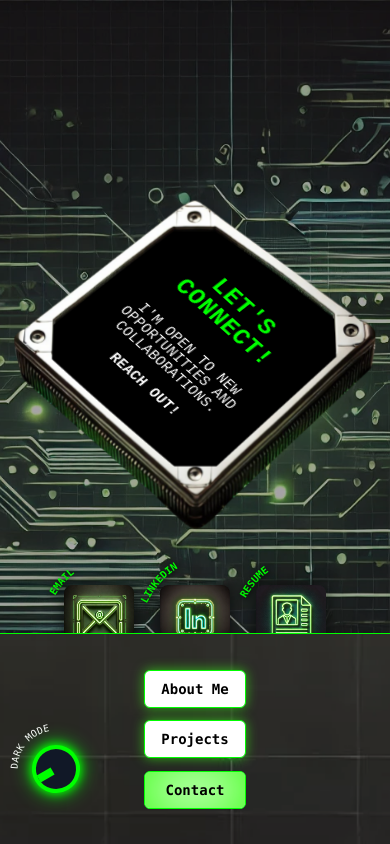
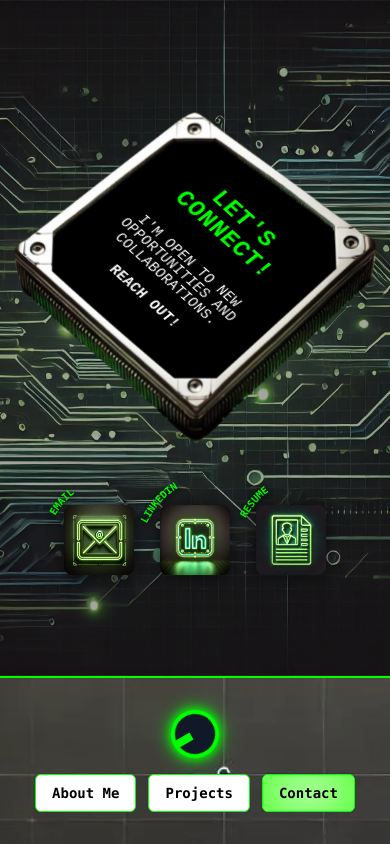
Before and after one commit to Eliav-Nachmani/portfolio, a Next.js app: page /contact in a window 390 px wide. Built offline with nearby package versions, Linux system fonts and the light colour scheme.

Commit message:
Mobile Optimized 5

```diff
--- a/src/app/contact/page.tsx
+++ b/src/app/contact/page.tsx
@@ -5,8 +5,8 @@ import Link from "next/link";
 
 export default function Contact() {
   return (
-    <div className="flex flex-col min-h-screen bg-black text-white relative">
-      {/* Full-Screen Background Image */}
+    <div className="relative flex flex-col h-full min-h-full bg-black text-white">
+      {/* Background Image */}
       <div
         className="absolute inset-0 bg-cover bg-center bg-no-repeat"
         style={{
@@ -15,27 +15,22 @@ export default function Contact() {
       ></div>
       <div className="absolute inset-0 bg-black opacity-35 z-0"></div>
 
-      {/* Shared Curved Path Definition (Used for All Icons) */}
+      {/* Shared Curved Path Definition */}
       <svg width="0" height="0">
         <defs>
-          <path
-            id="sharedCurve"
-            d="M 10,90 Q 30,10 90,10"
-            fill="transparent"
-          />
+          <path id="sharedCurve" d="M 10,90 Q 30,10 90,10" fill="transparent" />
         </defs>
       </svg>
 
-      {/* Page Content - Ensures Everything is Centered */}
-      <div className="relative flex flex-col-reverse md:flex-row md:grid md:grid-cols-12 items-center justify-center min-h-screen gap-10 md:gap-0">
-        {/* Left Column - Contact Icons */}
-        <div className="col-span-3 flex flex-col items-center justify-center space-y-16 md:space-y-24 relative z-10 h-full">
-        <div className="grid grid-cols-3 gap-24 smaller:gap-6 sm:gap-24 md:gap-8 md:flex md:flex-col md:space-y-16
-                transition-all duration-500 ease-in-out transform">
+      {/* ✅ Page Content (Enforce Height) */}
+      <div className="relative gap-12 flex flex-col-reverse md:grid md:grid-cols-12 items-center justify-center w-full h-full min-h-full">
+      {/* ✅ Left Column - Contact Icons */}
+        <div className="col-span-3 flex flex-col items-center justify-center space-y-16 md:space-y-24 relative z-10">
+          <div className="grid grid-cols-3 gap-24 smaller:gap-6 sm:gap-24 md:gap-8 md:flex md:flex-col md:space-y-16 transition-all duration-500 ease-in-out transform">
             {[
               { href: "mailto:eliavyep@gmail.com", src: "/images/email-icon.webp", label: "Email" },
               { href: "https://www.linkedin.com/in/eliav-nachmani/", src: "/images/linkedin-icon.webp", label: "LinkedIn" },
-              { href: "/resume.pdf", src: "/images/resume.webp", label: "Resume" }
+              { href: "/resume.pdf", src: "/images/resume.webp", label: "Resume" },
             ].map(({ href, src, label }, index) => (
               <div
                 key={index}
@@ -61,14 +56,13 @@ export default function Contact() {
                   />
                 </Link>
               </div>
-
             ))}
           </div>
         </div>
 
-        {/* Right Column - Chip Design with Contained Text */}
-        <div className="col-span-9 flex items-center justify-center relative w-full h-full ">
-          {/* Chip Container */}
+        {/* ✅ Right Column - Chip Design */}
+        <div className="col-span-9 flex items-center justify-center relative w-full ">
+          {/* ✅ Chip Container - Ensures Full Height */}
           <div className="relative flex flex-col items-center justify-center w-full max-w-[700px] m-4 rounded-lg transition-all duration-300 floating">
             {/* Chip Image */}
             <Image
@@ -79,14 +73,14 @@ export default function Contact() {
               className="w-full max-w-[700px] h-auto rounded-lg grow"
             />
 
-            {/* Text Inside Chip - Fully Contained with Padding & Centered */}
-            <div className="absolute inset-0 flex flex-col items-center justify-center text-center p-6 md:p-14 max-w-[60%] mx-auto rotate-[42deg] skew-x-[-10deg] -mt-[40px] sm:-mt-[100px] ">
+            {/* ✅ Text Inside Chip - Now Fully Contained */}
+            <div className="absolute inset-0 flex flex-col items-center justify-center text-center p-6 md:p-14 max-w-[60%] mx-auto rotate-[42deg] skew-x-[-10deg] -mt-[40px] sm:-mt-[100px]">
               <h1 className="text-2xl md:text-4xl lg:text-4xl font-bold text-neon-green tracking-wide animate-flicker leading-[1] fade-in">
-              Let&apos;s Connect!
+                Let&apos;s Connect!
               </h1>
 
-              <h2 className="fade-in text-sm md:text-lg lg:text-xl text-white tracking-wide mt-6 animate-flicker leading-[1] ">
-              I&apos;m open to new opportunities and collaborations.<br /><br /><b>Reach out!</b>
+              <h2 className="fade-in text-sm md:text-lg lg:text-xl text-white tracking-wide mt-6 animate-flicker leading-[1]">
+                I&apos;m open to new opportunities and collaborations.<br /><br /><b>Reach out!</b>
               </h2>
             </div>
           </div>
--- a/src/app/projects/page.tsx
+++ b/src/app/projects/page.tsx
@@ -44,7 +44,7 @@ export default function Projects() {
   }, []);
 
   return (
-    <div className="relative flex flex-col min-h-screen bg-black text-white overflow-hidden">
+    <div className="relative flex flex-col h-[100%] bg-black text-white">
       {/* Background Image */}
       <div
         className="absolute inset-0 z-0"
@@ -57,8 +57,8 @@ export default function Projects() {
       />
       <div className="absolute inset-0 bg-black opacity-35 z-0"></div>
 
-      {/* Main Content (85vh) */}
-      <div className="relative h-[85vh] flex justify-center items-center">
+
+      <div className="relative h-[100%] flex justify-center items-center">
         {/* Project Circles Container */}
         <div
           className="relative flex items-center justify-center w-full h-full"
--- a/src/components/layout/ClientWrapper.tsx
+++ b/src/components/layout/ClientWrapper.tsx
@@ -2,39 +2,43 @@
 
 import { useEffect, useState } from "react";
 import { usePathname } from "next/navigation";
+import { useKnob } from "@/components/layout/KnobWrapper"; // ✅ Ensures Knob state persists
 import Navigation from "@/components/layout/Navigation";
 
 export default function ClientWrapper({ children }: { children: React.ReactNode }) {
   const pathname = usePathname();
   const [showNoise, setShowNoise] = useState(false);
   const [currentPage, setCurrentPage] = useState(children);
+  const { angle } = useKnob(); // ✅ Read Knob state (DON'T reset it)
 
   useEffect(() => {
-    setShowNoise(true); // Show noise effect
+    setShowNoise(true); // Show static effect
 
-    // Delay rendering the new page until after the noise effect disappears
+    // Delay rendering new page until effect fades out
     const timer = setTimeout(() => {
-      setCurrentPage(children); // Only update page content AFTER noise effect is done
-      setShowNoise(false); // Hide noise effect
-    }, 300); // Matches noise effect duration
+      setCurrentPage(children);
+      setTimeout(() => setShowNoise(false), 200);
+    }, 400);
 
     return () => clearTimeout(timer);
   }, [pathname, children]);
 
   return (
     <div className="relative flex flex-col h-screen overflow-hidden">
-      {/* Static Noise Effect (Covers Screen for 0.3s) */}
+      {/* ✅ Static Noise Effect */}
       {showNoise && (
-        <div className="absolute inset-0 w-full h-screen static-noise-effect z-50 pointer-events-none"></div>
+        <div className="fixed inset-0 w-full h-screen z-[9999] flex items-center justify-center pointer-events-none">
+          <div className="absolute inset-0 static-noise-effect opacity-80 animate-static-fade"></div>
+        </div>
       )}
 
-      {/* ✅ Main Content - Scrolls only if needed */}
-      <div className="flex-1 h-[85vh] smaller:h-[75vh] overflow-hidden">
-        <div className="h-full overflow-y-auto">{currentPage}</div>
+      {/* ✅ Main Content (Scrollable Inside) */}
+      <div className=" relative w-full flex-1 overflow-auto">
+        {currentPage}
       </div>
 
-      {/* ✅ Fixed Navbar at the Bottom */}
-      <div className="h-[15vh] smaller:h-[25vh] flex items-center justify-center border-t border-neon-green z-50 fixed bottom-0 left-0 w-full bg-black">
+      {/* ✅ Navbar (Fixed at Bottom) */}
+      <div className=" w-full border-t border-neon-green bg-black">
         <Navigation />
       </div>
     </div>
--- a/src/components/layout/Knob.tsx
+++ b/src/components/layout/Knob.tsx
@@ -1,80 +1,62 @@
-"use client";
+import { useState, useEffect, useRef } from "react";
 
-import { useState, useRef } from "react";
 
 interface KnobProps {
-  setAngle: (angle: number) => void;
+  angle?: number;
+  setAngle?: (angle: number) => void;
 }
 
-const Knob: React.FC<KnobProps> = ({ setAngle }) => {
-  const [angle, setLocalAngle] = useState(-120);
-  const knobRef = useRef<HTMLDivElement>(null);
+const Knob: React.FC<KnobProps> = ({ angle = -120, setAngle }) => {
+  const [localAngle, setLocalAngle] = useState(angle);
+
+  useEffect(() => {
+    setLocalAngle(angle);
+  }, [angle]);
 
   const handleStart = (event: React.MouseEvent | React.TouchEvent) => {
     event.preventDefault();
-
-    // Detect touch or mouse event
     const startY =
-      "touches" in event
-        ? (event as React.TouchEvent).touches[0].clientY
-        : (event as React.MouseEvent).clientY;
-
-    const startAngle = angle;
+      "touches" in event ? event.touches[0].clientY : event.clientY;
+    const startAngle = localAngle;
 
     const handleMove = (moveEvent: MouseEvent | TouchEvent) => {
       const moveY =
         "touches" in moveEvent
-          ? (moveEvent as TouchEvent).touches[0].clientY
+          ? moveEvent.touches[0].clientY
           : (moveEvent as MouseEvent).clientY;
 
       const deltaY = startY - moveY;
       const newAngle = Math.max(-120, Math.min(120, startAngle + deltaY * 2.5));
 
       setLocalAngle(newAngle);
-      setAngle(newAngle);
+      setAngle?.(newAngle); // use prop callback if available
     };
 
-    const handleEnd = () => {
+    const cleanup = () => {
       document.removeEventListener("mousemove", handleMove);
-      document.removeEventListener("mouseup", handleEnd);
+      document.removeEventListener("mouseup", cleanup);
       document.removeEventListener("touchmove", handleMove);
-      document.removeEventListener("touchend", handleEnd);
+      document.removeEventListener("touchend", cleanup);
     };
 
     document.addEventListener("mousemove", handleMove);
-    document.addEventListener("mouseup", handleEnd);
+    document.addEventListener("mouseup", cleanup);
     document.addEventListener("touchmove", handleMove, { passive: false });
-    document.addEventListener("touchend", handleEnd);
+    document.addEventListener("touchend", cleanup);
   };
 
   return (
-    <div className="relative flex flex-col items-center cursor-pointer">
-      {/* SVG for Circular Text */}
-      <svg className="absolute -top-6 w-24 h-24" viewBox="0 0 100 100">
-        <defs>
-          <path id="curve" d="M 10,50 A 40,40 0 1,1 90,50" />
-        </defs>
-        <text className="fill-white text-[10px] font-normal uppercase tracking-wide">
-          <textPath href="#curve" startOffset="0%" textAnchor="start">
-            Dark Mode
-          </textPath>
-        </text>
-      </svg>
-
-      {/* Knob */}
     <div
-        ref={knobRef}
-        onMouseDown={(e) => handleStart(e)}
-        onTouchStart={(e) => handleStart(e)}
+      onMouseDown={handleStart}
+      onTouchStart={handleStart}
       className="relative w-12 h-12 bg-gray-900 border-4 border-neon-green rounded-full shadow-neon select-none flex items-center justify-center"
       style={{
-          transform: `rotate(${angle}deg)`,
+        transform: `rotate(${localAngle}deg)`,
         transition: "transform 0.1s linear",
       }}
     >
       <div className="absolute w-2 h-4 bg-neon-green top-0 left-1/2 transform -translate-x-1/2"></div>
     </div>
-    </div>
   );
 };
 
--- a/src/components/layout/KnobWrapper.tsx
+++ b/src/components/layout/KnobWrapper.tsx
@@ -1,45 +1,60 @@
 "use client";
 
-import { useEffect, useState } from "react";
-import Knob from "@/components/layout/Knob"; // Import the Knob component
+import { createContext, useContext, useState, useEffect } from "react";
+import Knob from "./Knob";
+
+interface KnobContextType {
+  angle: number;
+  setAngle: (angle: number) => void;
+}
+
+// ✅ Create context
+const KnobContext = createContext<KnobContextType | null>(null);
+
+// ✅ Export hook to use knob state anywhere
+export const useKnob = () => {
+  const context = useContext(KnobContext);
+  if (!context) throw new Error("useKnob must be used inside KnobWrapper");
+  return context;
+};
 
 const KnobWrapper = ({ children }: { children: React.ReactNode }) => {
-  const [angle, setAngle] = useState(-120); // Default knob position
-  const [opacity, setOpacity] = useState(0); // Dynamic opacity
+  // ✅ Store Knob position in `localStorage` to persist across page reloads
+  const [angle, setAngle] = useState(() => {
+    if (typeof window !== "undefined") {
+      return Number(localStorage.getItem("knob-angle")) || -120;
+    }
+    return -120;
+  });
 
   useEffect(() => {
-    const overlay = document.getElementById("color-overlay");
-    if (!overlay) return;
+    if (typeof window !== "undefined") {
+      localStorage.setItem("knob-angle", String(angle));
+    }
+  }, [angle]); // ✅ Save new angle on change
 
-    // Map angle (-120 to 120) to opacity (0 to 0.9)
-    const newOpacity = ((angle + 120) / 240) * 0.9; // Normalize range
-
-    // Smooth transition effect
-    overlay.style.transition = "background-color 0.3s ease-out";
-    overlay.style.backgroundColor = `rgba(255, 0, 0, ${newOpacity.toFixed(2)})`; // Update transparency
-    setOpacity(newOpacity); // Update state for reference
-  }, [angle]);
-
+  // 🔴 HIDDEN Knob (Only for logic, not visible)
   return (
+    <KnobContext.Provider value={{ angle, setAngle }}>
       <div className="relative">
-      {/* App Content */}
         {children}
 
-      {/* Pass Theme Control to Knob */}
-      <div className="absolute bottom-[4%] smaller:bottom-[6%] left-8 z-50">
-        <Knob setAngle={setAngle} /> {/* Pass function to update angle */}
+        {/* ✅ Hidden Working Knob (Controls Overlay) */}
+        <div className="hidden">
+          <Knob />
         </div>
 
-      {/* Color Overlay */}
+        {/* ✅ Red Overlay (Controlled by Knob) */}
         <div
           id="color-overlay"
           className="absolute inset-0 z-50 pointer-events-none"
           style={{
             mixBlendMode: "multiply",
-          backgroundColor: `rgba(255, 0, 0, ${opacity.toFixed(2)})`, // Controlled by knob
+            backgroundColor: `rgba(255, 0, 0, ${((angle + 120) / 240) * 0.9})`,
           }}
         ></div>
       </div>
+    </KnobContext.Provider>
   );
 };
 
--- a/src/components/layout/Navigation.tsx
+++ b/src/components/layout/Navigation.tsx
@@ -2,11 +2,14 @@
 
 import { useState, useEffect } from "react";
 import { useRouter, usePathname } from "next/navigation";
+import { useKnob } from "@/components/layout/KnobWrapper"; // ✅ Use shared Knob state
+import Knob from "@/components/layout/Knob"; // ✅ Dark Mode Knob
 
 const Navigation = () => {
   const [activeButton, setActiveButton] = useState("About Me");
   const router = useRouter();
   const pathname = usePathname();
+  const { angle, setAngle } = useKnob(); // ✅ Connect to shared knob state
 
   useEffect(() => {
     if (pathname === "/") setActiveButton("About Me");
@@ -16,20 +19,21 @@ const Navigation = () => {
 
   return (
     <nav
-      className="relative w-full h-full flex items-center justify-center border-t border-neon-green overflow-hidden"
+      className="relative w-full flex flex-col sm:flex-row items-center justify-between gap-4 sm:gap-0 px-6 py-8 border-t border-neon-green bg-black"
       style={{
         backgroundImage: "url('/images/nav-bg.webp')",
         backgroundSize: "cover",
         backgroundPosition: "center",
         backgroundRepeat: "no-repeat",
-        border: "none",
       }}
     >
-      {/* White Overlay */}
-      <div className="absolute inset-0 bg-black opacity-35 pointer-events-none"></div>
+      {/* ✅ Knob: Centered on mobile, left-aligned on larger screens */}
+      <div className="sm:mr-6">
+        <Knob angle={angle} setAngle={setAngle} />
+      </div>
 
-      {/* Navigation Buttons (Wraps on Small Screens) */}
-      <div className="relative flex flex-wrap justify-center gap-3 md:space-x-10 smaller:flex-col smaller:flex-row">
+      {/* ✅ Navigation Buttons */}
+      <div className="flex flex-wrap justify-center flex-1 gap-3">
         {[
           { label: "About Me", path: "/" },
           { label: "Projects", path: "/projects" },
@@ -46,12 +50,8 @@ const Navigation = () => {
                   router.push(path);
                 }
               }}
-              className={`relative text-sm md:text-lg px-4 md:px-8 py-2 md:py-4 font-semibold border border-neon-green rounded-md transition-all duration-500 ease-in-out transform
-                ${
-                  isActive
-                    ? "bg-white text-black border-neon-green shadow-[inset_0_0_50px_#39ff14] translate-y-[1px]"
-                    : "bg-white text-black border-neon-green animate-[pulse-border_1.5s_infinite]"
-                }`}
+              className={`text-sm md:text-lg px-4 md:px-8 py-2 md:py-4 font-semibold border border-neon-green rounded-md transition-all duration-500
+                ${isActive ? "bg-white text-black shadow-[inset_0_0_50px_#39ff14]" : "bg-white text-black"}`}
             >
               {label}
             </button>
```
Also changed, not shown: src/app/page.tsx (+4 -4 lines), src/app/projects/[slug]/page.tsx (+6 -6 lines). Lines whose indentation alone changed are shown as unchanged.
